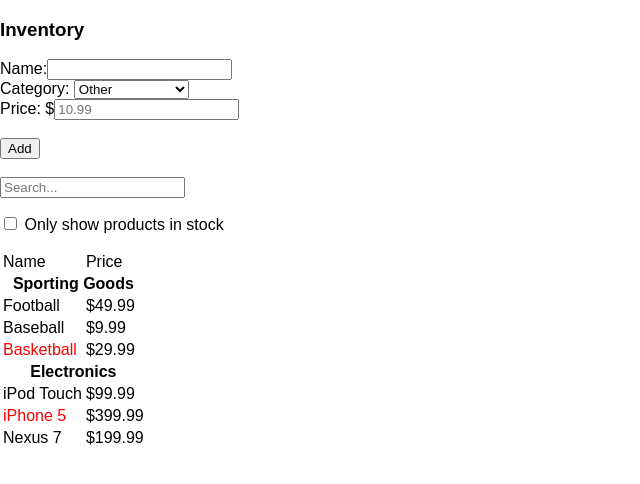
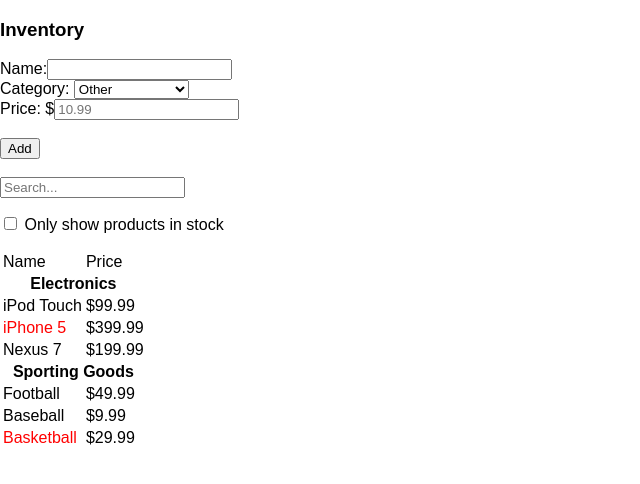
Before and after one commit to ruelasb/tinyapps, a React (Create React App) app: page / in a window 1280 px wide. Shown: the top 484 px of the page, without its empty margins (0-640 px from the left). Built offline with nearby package versions, Linux system fonts and the light colour scheme.

Commit message:
SearchV4.0.0-DB lives outside; bug fixed with mergeSort.

```diff
--- a/src/index.js
+++ b/src/index.js
@@ -3,7 +3,63 @@ import ReactDOM from 'react-dom';
 import App from './App';
 import './index.css';
 
+var PRODUCTS = [
+  {category: 'Sporting Goods', price: '$49.99', stocked: true, name: 'Football'},
+  {category: 'Sporting Goods', price: '$9.99', stocked: true, name: 'Baseball'},
+  {category: 'Sporting Goods', price: '$29.99', stocked: false, name: 'Basketball'},
+  {category: 'Electronics', price: '$99.99', stocked: true, name: 'iPod Touch'},
+  {category: 'Electronics', price: '$399.99', stocked: false, name: 'iPhone 5'},
+  {category: 'Electronics', price: '$199.99', stocked: true, name: 'Nexus 7'},
+]
 
+function merge(left, right, arr) {
+
+  var a=0;
+
+  while (left.length && right.length)
+    arr[a++] = right[0].category < left[0].category ? right.shift() : left.shift();
+
+  while (left.length) arr[a++]=left.shift();
+  while (right.length) arr[a++]=right.shift();
+
+    return arr;
+}
+
+
+function mSort(arr, tmp, l) {
+
+  if(l==1) return;
+
+  var m = Math.floor(l/2),
+    tmp_l = tmp.slice(0,m),
+    tmp_r = tmp.slice(m);
+
+    // Note: just uncomment these two lines to make the classic mergeSort work again.
+    //
+   mSort(tmp_l, arr.slice(0,m), m);
+   mSort(tmp_r, arr.slice(m), l-m);
+
+    // Note: just uncomment these two lines to make a "mergequick" implementation.
+    //
+    //tmp_l = quickSort(arr.slice(0,m));
+    //tmp_r = quickSort(arr.slice(m));
+
+  return merge(tmp_l, tmp_r, arr);
+}
+
+/**
+* The mergesort prep and call in a one-line function.  Taken from: http://rosettacode.org/wiki/Sorting_algorithms/Merge_sort#JavaScript
+*/
+function mergeSort(arr){
+  return mSort(arr, arr.slice(), arr.length);
+}
+
+
+function quantify(product){
+  PRODUCTS = PRODUCTS.concat(product);
+}
+
+/*--------------------*/
 
 class ProductCategoryRow extends React.Component {
   render(){
@@ -203,7 +259,6 @@ class InventoryApp extends React.Component {
         };
 
         this.handleSubmit = this.handleSubmit.bind(this);
-        this.sortCategory = this.sortCategory.bind(this);
 	}
 
 	handleSubmit(e, newProduct){
@@ -226,7 +281,7 @@ class InventoryApp extends React.Component {
 			addProduct: this.state.addProduct.push(newProduct),
 		  })
 		  if (this.state.addProduct){
- 			const addProduct = this.state.addProduct.slice();
+ 			  const addProduct = this.state.addProduct.slice();
 		    this.props.onAddNewProduct(addProduct[0]);
 	 	    this.setState({addProduct: []})
 		  }
@@ -235,21 +290,6 @@ class InventoryApp extends React.Component {
 		}
 	}
 
-     //add category sort on PRODUCTS array
-      sortCategory(a,b){
-        var catA = a.category.toLowerCase();
-        var catB = b.category.toLowerCase();
-        if(catA < catB){
-        	console.log("sorting first");
-          return 1
-        }
-        console.log("sorting second");
-        if (catA > catB){
-          return -1
-        }
-        console.log("******");
-          return 0
-      }
 
 	render(){
 		const duplicationCheck = this.state.isProductDuplicated;//state changes are recieved immediately inside render funciton.
@@ -262,25 +302,14 @@ class InventoryApp extends React.Component {
       		/>
       		<br/>
       		<FilterableProductTable
-      		  products={PRODUCTS.sort(this.sortCategory)}
+      		  products={mergeSort(PRODUCTS)}
       		/>
       	</div>
 	  )
 	}
 }
 
-var PRODUCTS = [
-  {category: 'Sporting Goods', price: '$49.99', stocked: true, name: 'Football'},
-  {category: 'Sporting Goods', price: '$9.99', stocked: true, name: 'Baseball'},
-  {category: 'Sporting Goods', price: '$29.99', stocked: false, name: 'Basketball'},
-  {category: 'Electronics', price: '$99.99', stocked: true, name: 'iPod Touch'},
-  {category: 'Electronics', price: '$399.99', stocked: false, name: 'iPhone 5'},
-  {category: 'Electronics', price: '$199.99', stocked: true, name: 'Nexus 7'},
-]
 
-function quantify(product){
-  PRODUCTS = PRODUCTS.concat(product);
-}
 
 ReactDOM.render(
   <InventoryApp onAddNewProduct={(z) => quantify(z)} />,
```
